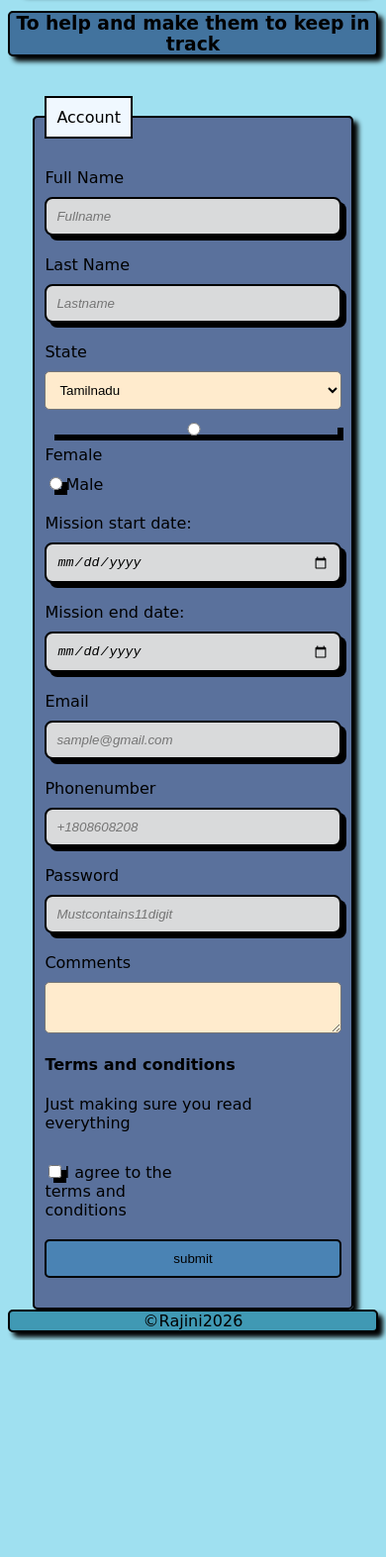
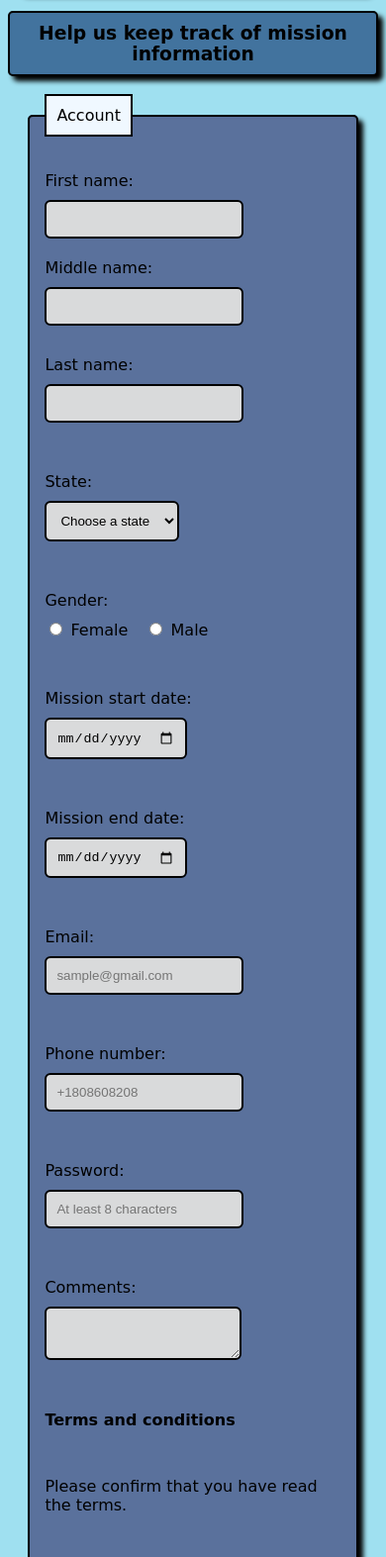
Before and after one commit to prabhuraj06/CS140, a plain HTML site: page Assignments/Forms.html in a window 390 px wide. Shown: the part 80-1653 px from the top of the page at 99% size. Before the commit the page ends 1434 px from the top, so only its background shows below. Drawn offline with Linux system fonts and the light colour scheme.

Commit message:
Add files via upload

```diff
--- a/Assignments/Forms.css
+++ b/Assignments/Forms.css
@@ -2,99 +2,111 @@ body {
     background-color: rgb(159, 224, 240);
     font-family: cursive;
 }
+
+header h1,
+h3,
+footer,
+fieldset {
+    border: 2px solid black;
+    border-radius: 5px;
+    box-shadow: 5px 5px 5px black;
+}
+
 header h1 {
     background-color: aliceblue;
-    border: 2px solid black;
-    border-radius: 5px 5px;
     text-align: center;
     margin: 10px;
     padding: 10px;
-    box-shadow: 5px 5px 5px black;
 }
+
 h3 {
- background-color: rgb(66, 115, 158);
-    border: 2px solid black;
-    border-radius: 5px 5px;
+    background-color: rgb(66, 115, 158);
     text-align: center;
+    padding: 10px;
+}
 
-    box-shadow: 5px 5px 5px black;
+footer {
+    background-color: rgb(64, 153, 180);
+    text-align: center;
+    margin-top: 20px;
+    padding: 10px;
 }
-footer {
-     background-color: rgb(64, 153, 180);
-    border: 2px solid black;
-    border-radius: 5px 5px;
-    text-align: center;
 
-    box-shadow: 5px 5px 5px black;
-}
-.form-row {
-    display: flex;
-    margin: 20px 0px 20px 0;
-    gap: 10px;
-}
-.form-row label {
-    text-align: right;
-    width: 150px;
-
-}
-.mission {
-     text-align: right;
-    width: 100px;
-}
 fieldset {
     background-color: rgb(90, 113, 156);
     width: 80%;
+    max-width: 700px;
     margin: auto;
-    padding: 10px;
-     border: 2px solid black;
-    border-radius: 5px 5px;
-    box-shadow: 5px 5px 5px black;
+    padding: 15px;
+}
 
-}
 legend {
-    text-align: left;
     border: 2px solid black;
     background-color: aliceblue;
     padding: 10px;
 }
-.form-row input[type='submit']{
+
+.form-row {
+    display: flex;
+    align-items: center;
+    gap: 10px;
+    margin: 20px 0;
+}
+
+.form-row > label,
+.field-label {
+    width: 150px;
+    text-align: right;
+}
+
+input:not([type="radio"]):not([type="checkbox"]),
+select,
+textarea {
+    box-sizing: border-box;
+    max-width: 100%;
+    padding: 10px;
+    border: 2px solid black;
+    border-radius: 6px;
+    background-color: rgb(217, 218, 219);
+}
+
+input:focus,
+select:focus,
+textarea:focus {
+    background-color: azure;
+}
+
+.choice {
+    margin-right: 12px;
+}
+
+button {
     background-color: rgb(74, 131, 180);
-    padding: 10px;
+    border: 2px solid black;
     border-radius: 5px;
+    padding: 10px 18px;
+    cursor: pointer;
+}
 
-   border: 2px solid black;
+#message {
+    font-weight: bold;
+}
 
-
-}
-.form-row input:not([type='submit']){
-     background-color: rgb(217, 218, 219);
-    padding: 10px;
-    border-radius: 8px;
-    font-style: italic;
-    box-shadow: 5px 5px black;
-   border: 2px solid black;
-}
-.form-row input:not([type='submit']):focus,.form-row select, .form-row textarea {
-    padding: 10px;
-    border-radius: 5px;
-    font-family: Arial, Helvetica, sans-serif;
-    background-color: blanchedalmond;
-}
-.form-row input:not([type='submit']):focus,.form-row select:focus, .form-row textarea:focus {
-    background-color: azure;
-
-}
-@media only screen and (max-width:600px) {
-    .form-row{
+@media only screen and (max-width: 600px) {
+    .form-row {
+        align-items: flex-start;
         flex-direction: column;
     }
-    .form-row label,.mission{
+
+    .form-row > label,
+    .field-label {
+        width: auto;
         text-align: left;
     }
-    form-row input[type='submit'] {
+
+    button {
         width: 100%;
         padding: 15px;
         font-size: 18px;
     }
-
 }
--- a/Assignments/Forms.html
+++ b/Assignments/Forms.html
@@ -3,96 +3,119 @@
 <head>
     <meta charset="UTF-8">
     <meta name="viewport" content="width=device-width, initial-scale=1.0">
-    <title>Forms project</title>
+    <title>Mission Survey</title>
     <link rel="stylesheet" href="Forms.css">
+    <script src="script.js" defer></script>
 </head>
 <body>
-    <header><h1>Mission survey</h1></header>
+    <header>
+        <h1>Mission Survey</h1>
+    </header>
 
     <main>
-        <h3>To help and make them to keep in track</h3>
+        <h3>Help us keep track of mission information</h3>
 
-        <div class="form-row"></div>
-        <form action="formprocessing.html" method="get">
+        <form id="myform" novalidate>
             <fieldset>
                 <legend>Account</legend>
 
+                <div class="form-row">
+                    <label for="personname">First name:</label>
+                    <input id="personname" type="text" name="Fullname">
+                </div>
+                <div class="form-row">
+                    <label for="personname">Middle name:</label>
+                    <input id="personname" type="text" name="Fullname">
 
                 <div class="form-row">
-            <label for="personname"> Full Name</label>
-            <input id="personname" type="text" name="Fullname" placeholder="Fullname">
-        </div>
-         <div class="form-row">
-            <label for="Lastname"> Last Name</label>
-            <input id="Lastname" type="text" name="Lastname" placeholder="Lastname">
+                    <label for="Lastname">Last name:</label>
+                    <input id="Lastname" type="text" name="Lastname">
                 </div>
 
                 <div class="form-row">
-            <label for="state">State</label>
-            <select name="state" id="state">
+                    <label for="state">State:</label>
+                    <select name="State" id="state">
+                        <option value="">Choose a state</option>
                         <option value="Tamilnadu">Tamilnadu</option>
                         <option value="Karnataka">Karnataka</option>
                         <option value="Andhrapradesh">Andhrapradesh</option>
                         <option value="Kerala">Kerala</option>
                         <option value="Telangana">Telangana</option>
+                    </select>
                 </div>
 
                 <div class="form-row">
-                     <div class="mission"></div>
+                    <span class="field-label">Gender:</span>
+                    <div>
+                        <label class="choice">
+                            <input type="radio" name="Gender" value="Female">
+                            Female
+                        </label>
+                        <label class="choice">
+                            <input type="radio" name="Gender" value="Male">
+                            Male
+                        </label>
+                    </div>
+                </div>
 
-
-                    <label for="Gender">  Gender:
-                    <input type="radio" name="Gender" value="Gender">Female</label>
-                    <label for="Gender">
-                    <input type="radio" name="Gender" value="Gender">Male</label>
-                </div>
                 <div class="form-row">
                     <label for="Missionstart">Mission start date:</label>
                     <input type="date" name="Missionstart" id="Missionstart">
+                </div>
 
-                </div>
                 <div class="form-row">
                     <label for="Missionends">Mission end date:</label>
                     <input type="date" name="Missionends" id="Missionends">
                 </div>
+
                 <div class="form-row">
-                    <label for="Email">Email</label>
-                    <input type="Email" name="Email" placeholder="sample@gmail.com">
+                    <label for="email">Email:</label>
+                    <input type="email" name="Email" id="email" placeholder="sample@gmail.com">
                 </div>
+
                 <div class="form-row">
-                    <label for="Phone">Phonenumber</label>
-                    <input type="tel" name="Phone" placeholder="+1808608208" id="Phone">
+                    <label for="Phone">Phone number:</label>
+                    <input type="tel" name="Phone" id="Phone" placeholder="+1808608208">
                 </div>
+
                 <div class="form-row">
-                    <label for="Password">Password</label>
-                    <input type="password" name="Password" placeholder="Mustcontains11digit">
+                    <label for="password">Password:</label>
+                    <input
+                        type="password"
+                        name="Password"
+                        id="password"
+                        placeholder="At least 8 characters"
+                    >
+                </div>
 
-
-                 </div>
                 <div class="form-row">
-                    <label for="Comments">Comments</label>
+                    <label for="Comments">Comments:</label>
                     <textarea name="Comments" id="Comments"></textarea>
                 </div>
+
                 <h4>Terms and conditions</h4>
-                  <p>Just making sure you read everything</p>
+                <p>Please confirm that you have read the terms.</p>
+
                 <div class="form-row">
-                    <div class="mission"></div>
-
-                    <label><input type="checkbox" name="Agree" value="Agree">I agree to the terms and conditions</label>
+                    <span class="field-label"></span>
+                    <label class="choice">
+                        <input type="checkbox" name="Agree" value="Yes">
+                        I agree to the terms and conditions
+                    </label>
                 </div>
 
+                <div class="form-row">
+                    <span class="field-label"></span>
+                    <button type="submit">Submit</button>
+                </div>
 
-                  <div class="form-row">
-                    <input type="submit" value="submit">
-                  </div>
+                <p id="message" role="status"></p>
             </fieldset>
-
         </form>
     </main>
+
     <footer>
-        &copy;Rajini2026
+        &copy; Rajini 2026
     </footer>
-
-
 </body>
 </html>
--- /dev/null
+++ b/Assignments/script.js
@@ -0,0 +1,90 @@
+const form = document.getElementById("myform");
+const message = document.getElementById("message");
+
+form.addEventListener("submit", function (event) {
+    event.preventDefault();
+
+    const fullname = document.getElementById("personname").value.trim();
+    const lastname = document.getElementById("Lastname").value.trim();
+    const emailInput = document.getElementById("email");
+    const phone = document.getElementById("Phone").value.trim();
+    const password = document.getElementById("password").value;
+    const comments = document.getElementById("Comments").value.trim();
+    const missionStart = document.getElementById("Missionstart").value;
+    const missionEnd = document.getElementById("Missionends").value;
+    const gender = form.querySelector('input[name="Gender"]:checked');
+    const agreed = form.querySelector('input[name="Agree"]').checked;
+
+    if (!fullname || !lastname || !emailInput.value.trim()) {
+        alert("Please enter your first name, last name, and email.");
+        return;
+    }
+
+    if (emailInput.validity.typeMismatch) {
+        alert("Please enter a valid email address.");
+        return;
+    }
+
+    const phoneDigits = phone.replace(/\D/g, "");
+    if (phoneDigits.length < 10) {
+        alert("Please enter a phone number with at least 10 digits.");
+        return;
+    }
+
+    if (password.length < 8) {
+        alert("Your password must be at least 8 characters long.");
+        return;
+    }
+
+    if (comments.length < 20) {
+        alert("Please write at least 20 characters in the comments box.");
+        return;
+    }
+
+    if (!gender) {
+        alert("Please choose a gender.");
+        return;
+    }
+
+    if (!agreed) {
+        alert("Please agree to the terms and conditions.");
+        return;
+    }
+
+    if (missionStart && missionEnd && missionStart > missionEnd) {
+        alert("The mission end date must be after the start date.");
+        return;
+    }
+
+    // Collect the named form fields into one JavaScript object.
+    const formData = Object.fromEntries(new FormData(form).entries());
+    console.log(formData);
+
+    // A static JSON file can return a response, but it cannot store form data.
+    // Do not put the password in a GET URL.
+    const requestData = { ...formData };
+    delete requestData.Password;
+
+    const queryString = new URLSearchParams(requestData).toString();
+    const xhr = new XMLHttpRequest();
+
+    xhr.open("GET", "submit.json?" + queryString, true);
+
+    xhr.onreadystatechange = function () {
+        if (xhr.readyState === 4) {
+            if (xhr.status === 200) {
+                try {
+                    const response = JSON.parse(xhr.responseText);
+                    message.textContent = response.message;
+                    form.reset();
+                } catch (error) {
+                    alert("The response file does not contain valid JSON.");
+                }
+            } else {
+                alert("Could not load submit.json. Check that it is in the same folder.");
+            }
+        }
+    };
+
+    xhr.send();
+});
--- /dev/null
+++ b/Assignments/submit.json
@@ -0,0 +1,3 @@
+{
+    "message": "Form submitted successfully!"
+}
```
Lines whose indentation alone changed are shown as unchanged.
